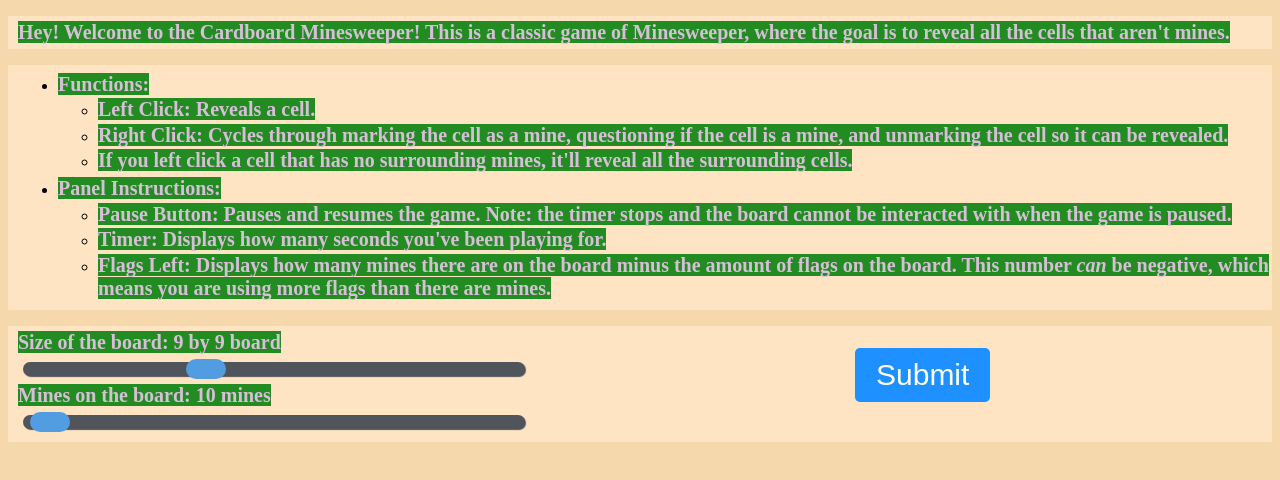
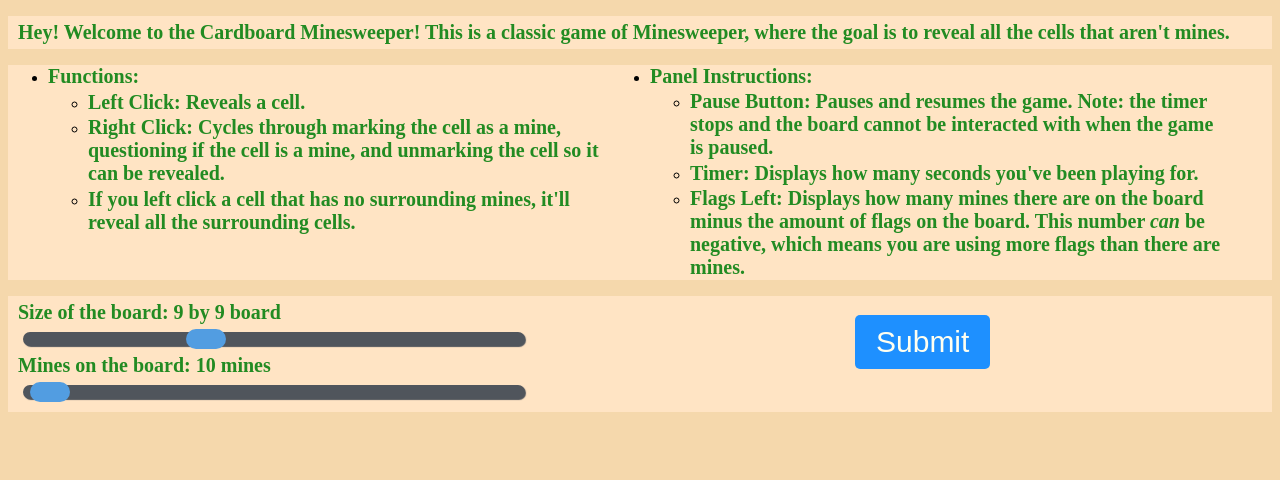
Before and after one commit to belmonthighclub/cardboard, an Angular app: page /path in a window 1280 px wide. Shown: the top 480 px of the page. Built offline with nearby package versions, Linux system fonts and the light colour scheme.

Commit message:
start-screen done

```diff
--- a/src/app/end-screen/end-screen.component.html
+++ b/src/app/end-screen/end-screen.component.html
@@ -7,6 +7,7 @@
     <h3>You successfully marked {{board.getCorrectMarks()}} mines in {{timer.getTime()}} seconds, revealing {{getNonMines()}} cells! Better luck next time!</h3>
 </div>
 <div id = "reset_button">
+    <h3>Want to play again?</h3>
     <button (click) = "resetGame()">
         <img class = "button" src = "../../assets/reset.png">
     </button>
--- a/src/app/start-screen/start-screen.component.css
+++ b/src/app/start-screen/start-screen.component.css
@@ -1,6 +1,5 @@
 span { /*general text settings*/
-    color: thistle;
-    background-color: forestgreen;
+    color: forestgreen;
     font-weight: bold;
     font-size: 20px;
 }
@@ -9,17 +8,28 @@ li {
     margin: 2.5px 0px;
 }
 .subList {
-    margin-bottom: 5px;
+    padding-bottom: 5px;
 }
 
 #intro, #controls, #input {
     background-color: bisque;
 }
 
-p, #controlsList, #padding-input {
+p, #padding-input {
     margin-left: 10px;
     padding-top: 5px;
     padding-bottom: 5px;
+}
+
+#panel, #functions {
+    width: 575px;
+}
+
+#panel {
+    float: right;
+    position: absolute;
+    left: 650px;
+    top: 62px;
 }
 
 #page {
@@ -40,7 +50,7 @@ p, #controlsList, #padding-input {
 
     position: absolute;
     left: +850px;
-    top: +342.5px;
+    top: +310px;
 }
 #submit:hover {
     background-color: indigo;
--- a/src/app/start-screen/start-screen.component.html
+++ b/src/app/start-screen/start-screen.component.html
@@ -4,14 +4,14 @@
     </div>
     <div id = "controls">
         <ul id = "controlsList">
-            <li><span>Functions:</span>
+            <li id = "functions"><span>Functions:</span>
                 <ul class = "subList">
                     <li><span>Left Click: Reveals a cell.</span></li>
                     <li><span>Right Click: Cycles through marking the cell as a mine, questioning if the cell is a mine, and unmarking the cell so it can be revealed.</span></li>
                     <li><span>If you left click a cell that has no surrounding mines, it'll reveal all the surrounding cells.</span></li>
                 </ul>
-            </li>
-            <li><span>Panel Instructions:</span>
+            </li><br><br>
+            <li id = "panel"><span>Panel Instructions:</span>
                 <ul class = "subList">
                     <li><span>Pause Button: Pauses and resumes the game. Note: the timer stops and the board cannot be interacted with when the game is paused.</span></li>
                     <li><span>Timer: Displays how many seconds you've been playing for.</span></li>
```
